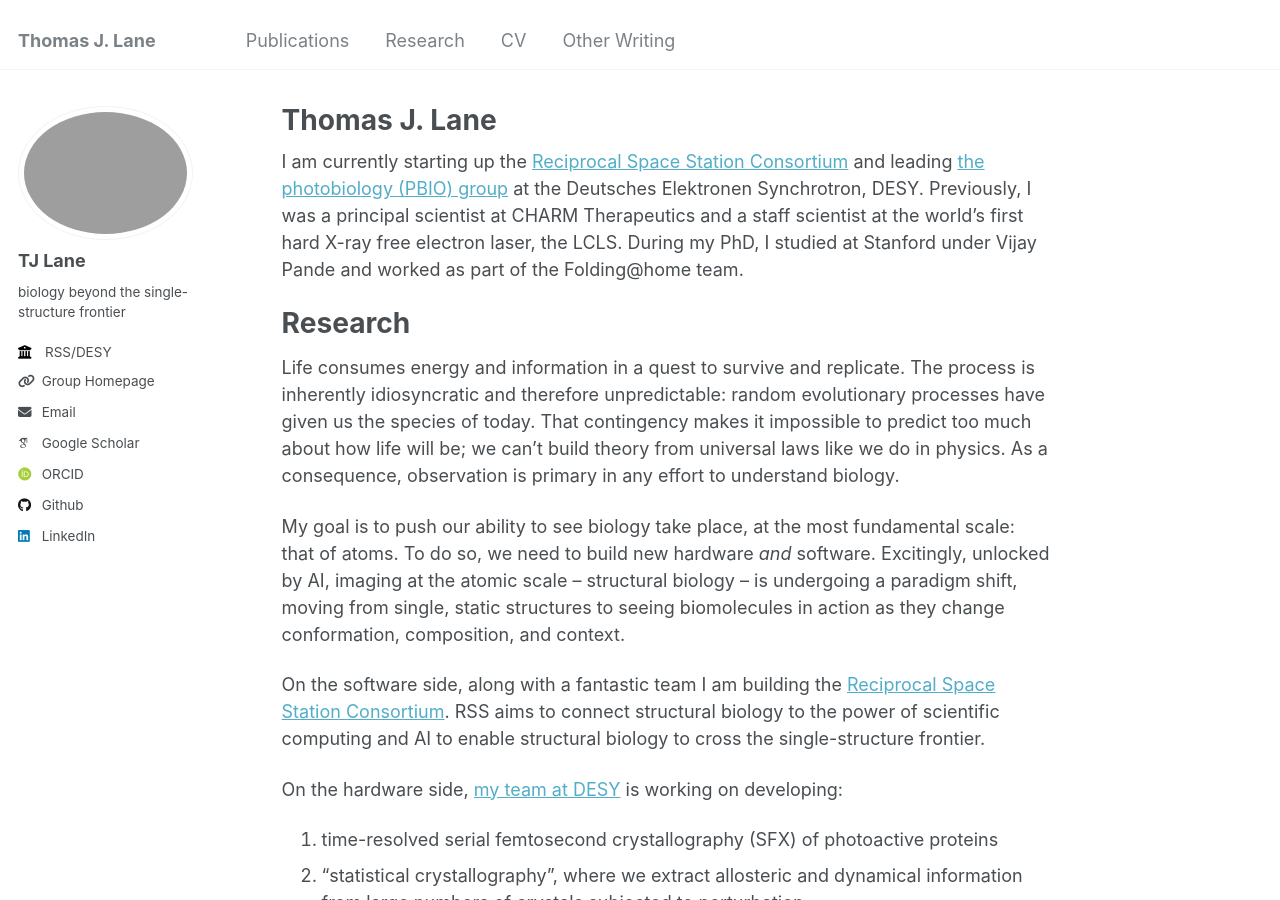
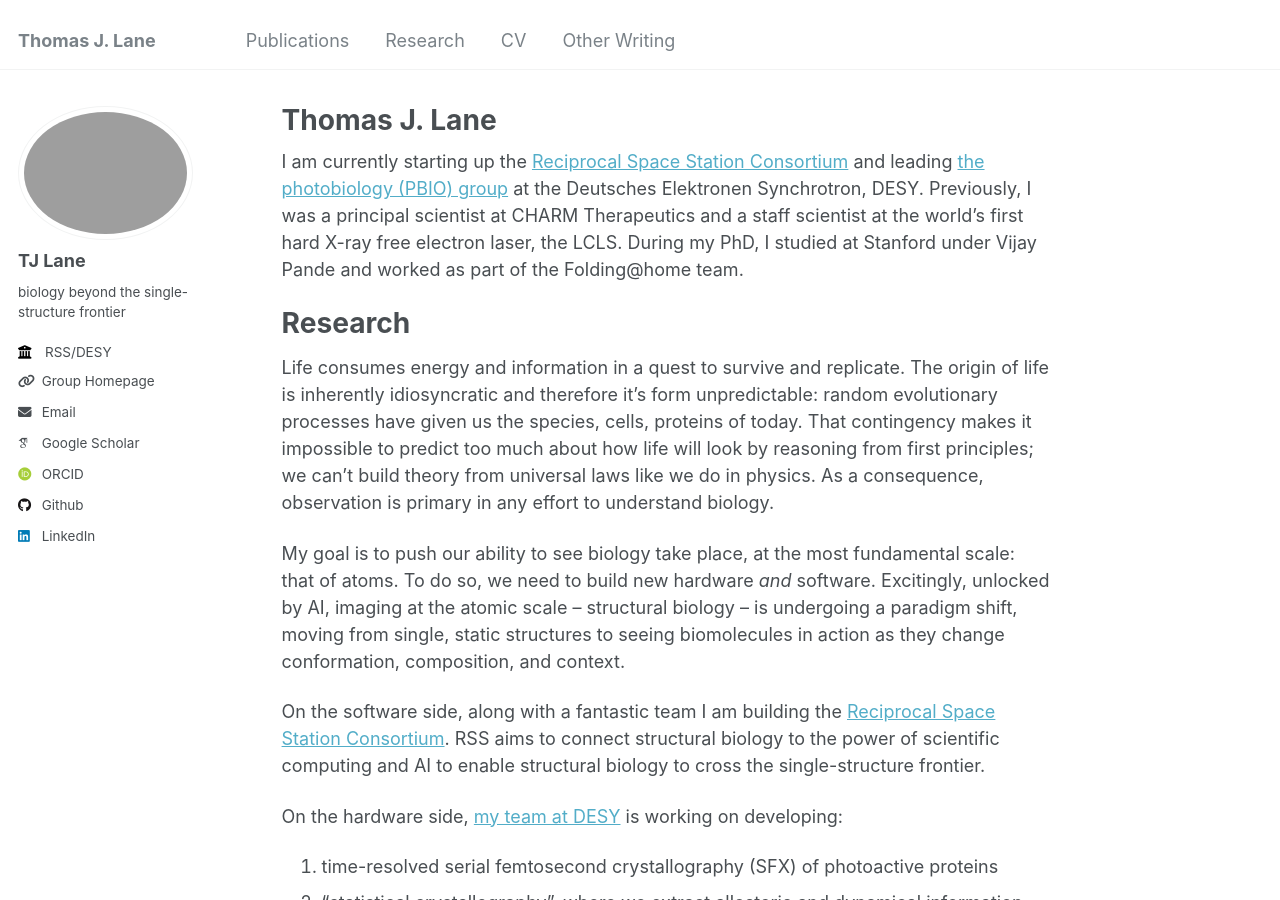
Before and after one commit to tjlane/tjlane.github.io, a Jekyll site: the page built from _pages/about.md, in a window 1280 px wide and 900 px high. Built offline with Jekyll 4.4.1, drawn with Linux system fonts in a browser that asks for light colours; some web fonts are replaced.

Commit message:
minor about.md improvement

```diff
--- a/_pages/about.md
+++ b/_pages/about.md
@@ -12,7 +12,7 @@
 
 Research
 ======
-Life consumes energy and information in a quest to survive and replicate. The process is inherently idiosyncratic and therefore unpredictable: random evolutionary processes have given us the species of today. That contingency makes it impossible to predict too much about how life will be; we can't build theory from universal laws like we do in physics. As a consequence, observation is primary in any effort to understand biology.
+Life consumes energy and information in a quest to survive and replicate. The origin of life is inherently idiosyncratic and therefore it's form unpredictable: random evolutionary processes have given us the species, cells, proteins of today. That contingency makes it impossible to predict too much about how life will look by reasoning from first principles; we can’t build theory from universal laws like we do in physics. As a consequence, observation is primary in any effort to understand biology.
 
 My goal is to push our ability to see biology take place, at the most fundamental scale: that of atoms. To do so, we need to build new hardware _and_ software. Excitingly, unlocked by AI, imaging at the atomic scale -- structural biology -- is undergoing a paradigm shift, moving from single, static structures to seeing biomolecules in action as they change conformation, composition, and context.
 
```
